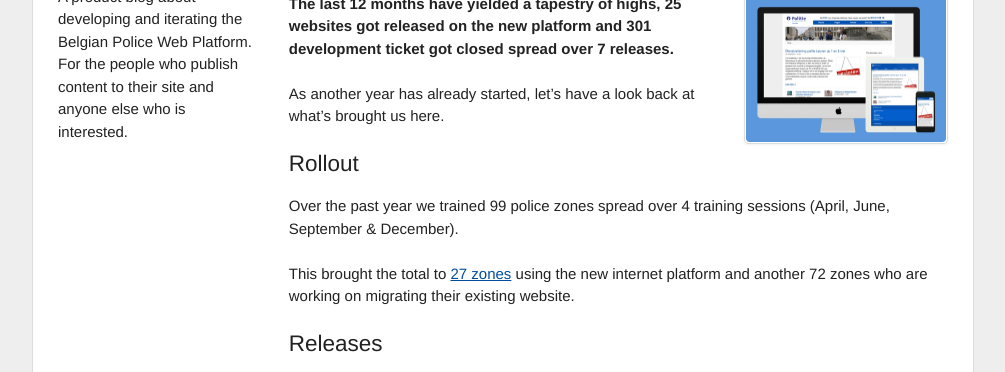
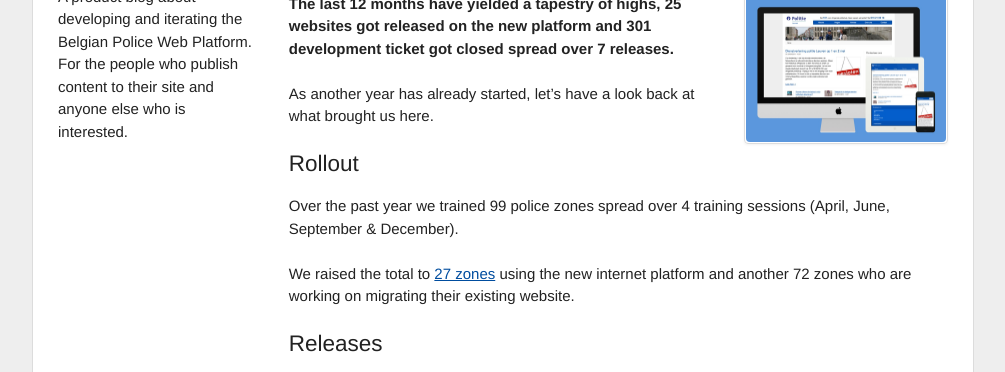
Before and after one commit to timble/www.openpolice.be, a Jekyll site: the page built from blog/_posts/2015-01-08-2014-in-review.md, in a window 1280 px wide. Shown: the part 266-638 px from the top of the page, without its empty margins (137-1142 px from the left). Built offline with Jekyll 4.4.1, drawn with Linux system fonts in a browser that asks for light colours.

Commit message:
#14 - Typo

```diff
--- a/blog/_posts/2015-01-08-2014-in-review.md
+++ b/blog/_posts/2015-01-08-2014-in-review.md
@@ -8,13 +8,13 @@ rooturl: blog
 
 The last 12 months have yielded a tapestry of highs, 25 websites got released on the new platform and 301 development ticket got closed spread over 7 releases.
 
-As another year has already started, let's have a look back at what's brought us here.
+As another year has already started, let's have a look back at what brought us here.
 
 ## Rollout
 
 Over the past year we trained 99 police zones spread over 4 training sessions (April, June, September & December).
 
-This brought the total to [27 zones]({{site.url}}/sites.html) using the new internet platform and another 72 zones who are working on migrating their existing website.
+We raised the total to [27 zones]({{site.url}}/sites.html) using the new internet platform and another 72 zones who are working on migrating their existing website.
 
 ## Releases
 
```
